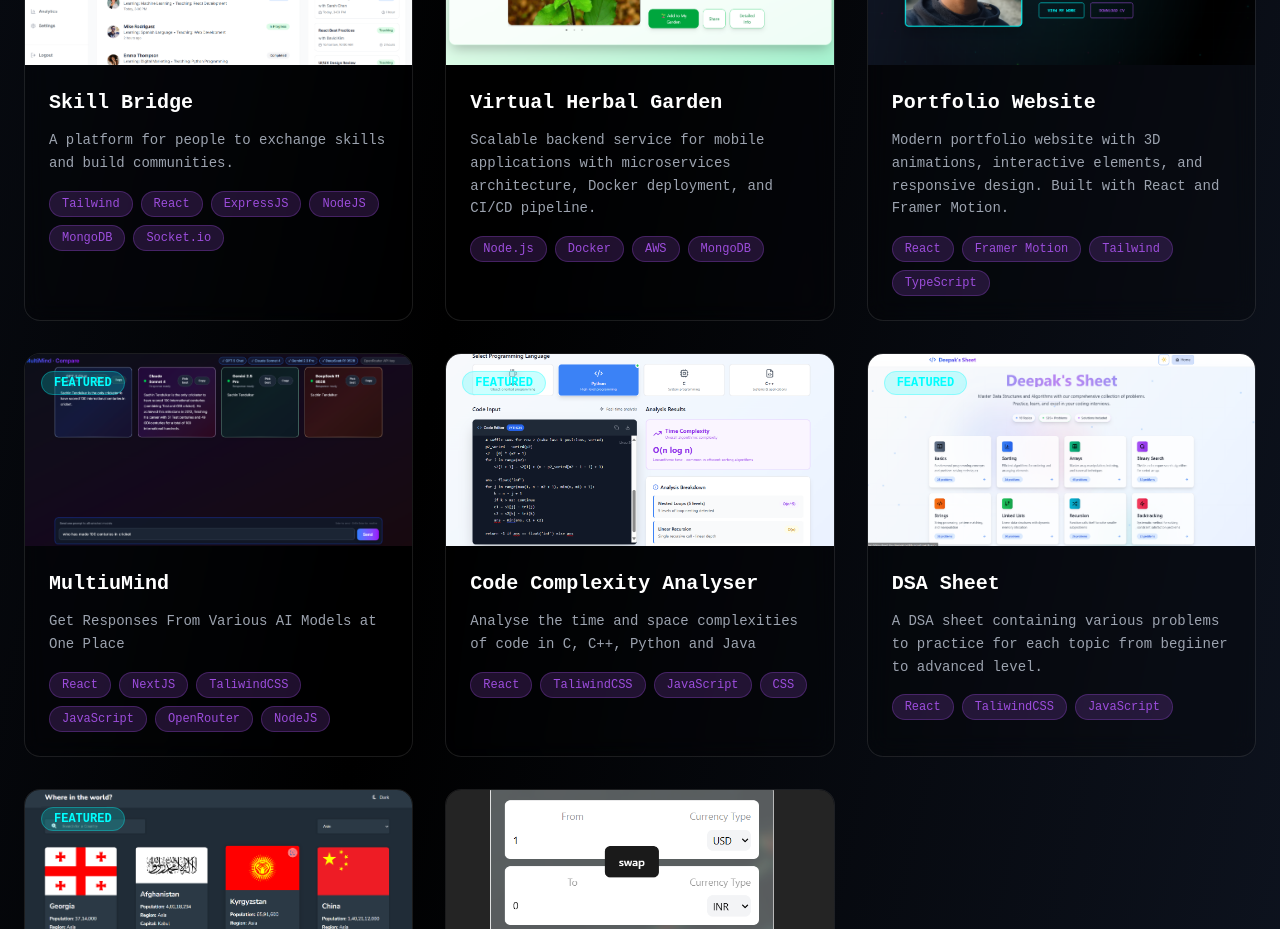
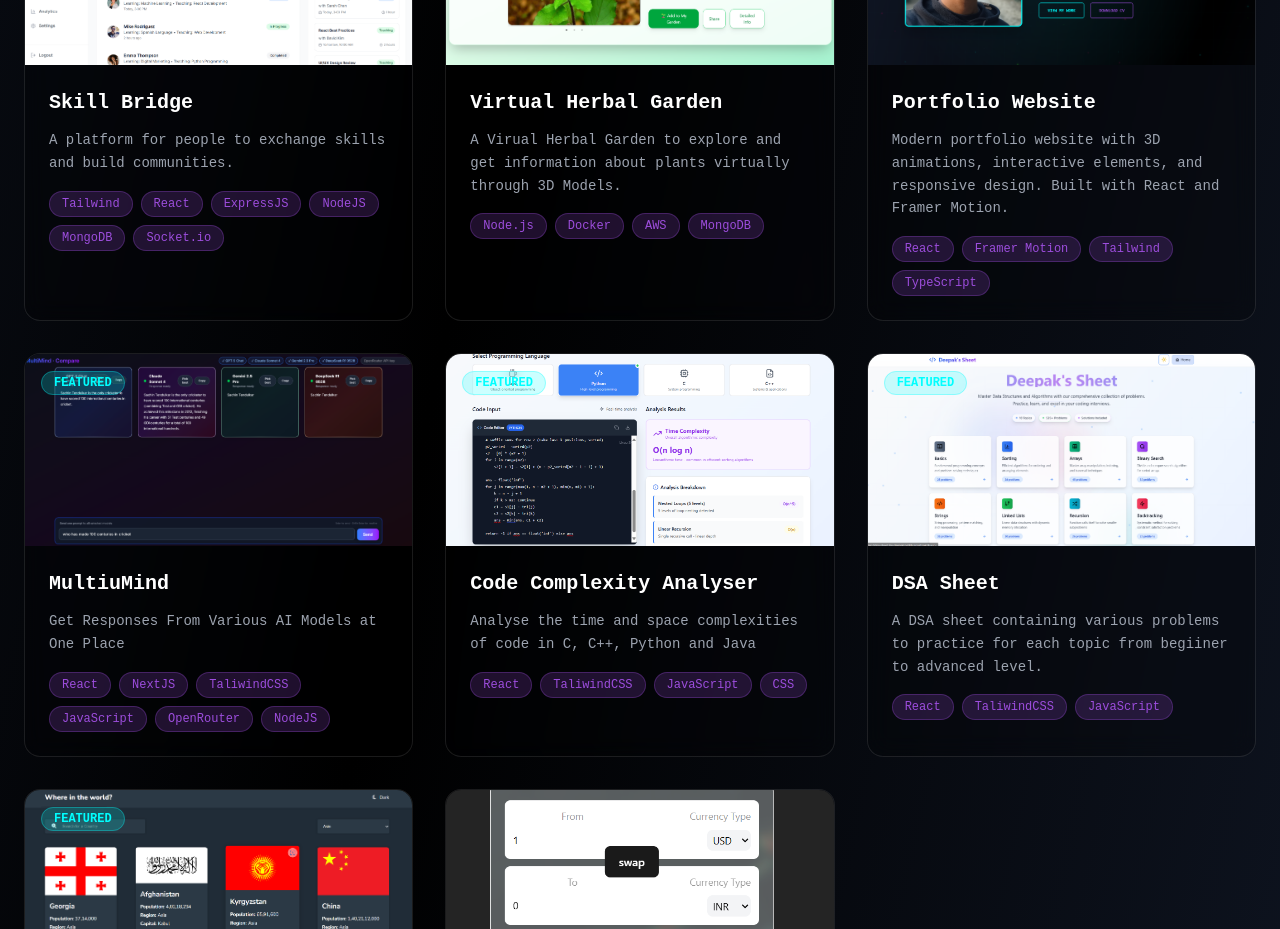
Before and after one commit to deepak2k03/Portfolio, a React (Vite) app: page / in a window 1280 px wide. Shown: the part 3420-4349 px from the top of the page. Built offline with nearby package versions, Linux system fonts and the light colour scheme.

Commit message:
"Updated project"

```diff
--- a/src/components/Projects.tsx
+++ b/src/components/Projects.tsx
@@ -44,7 +44,7 @@ const Projects: React.FC<ProjectsProps> = ({ darkMode }) => {
     {
       id: 2,
       title: "Virtual Herbal Garden",
-      description: "Scalable backend service for mobile applications with microservices architecture, Docker deployment, and CI/CD pipeline.",
+      description: "A Virual Herbal Garden to explore and get information about plants virtually through 3D Models.",
       image: vhg,
       tags: ["Node.js", "Docker", "AWS", "MongoDB"],
       category: "fullstack",
```
